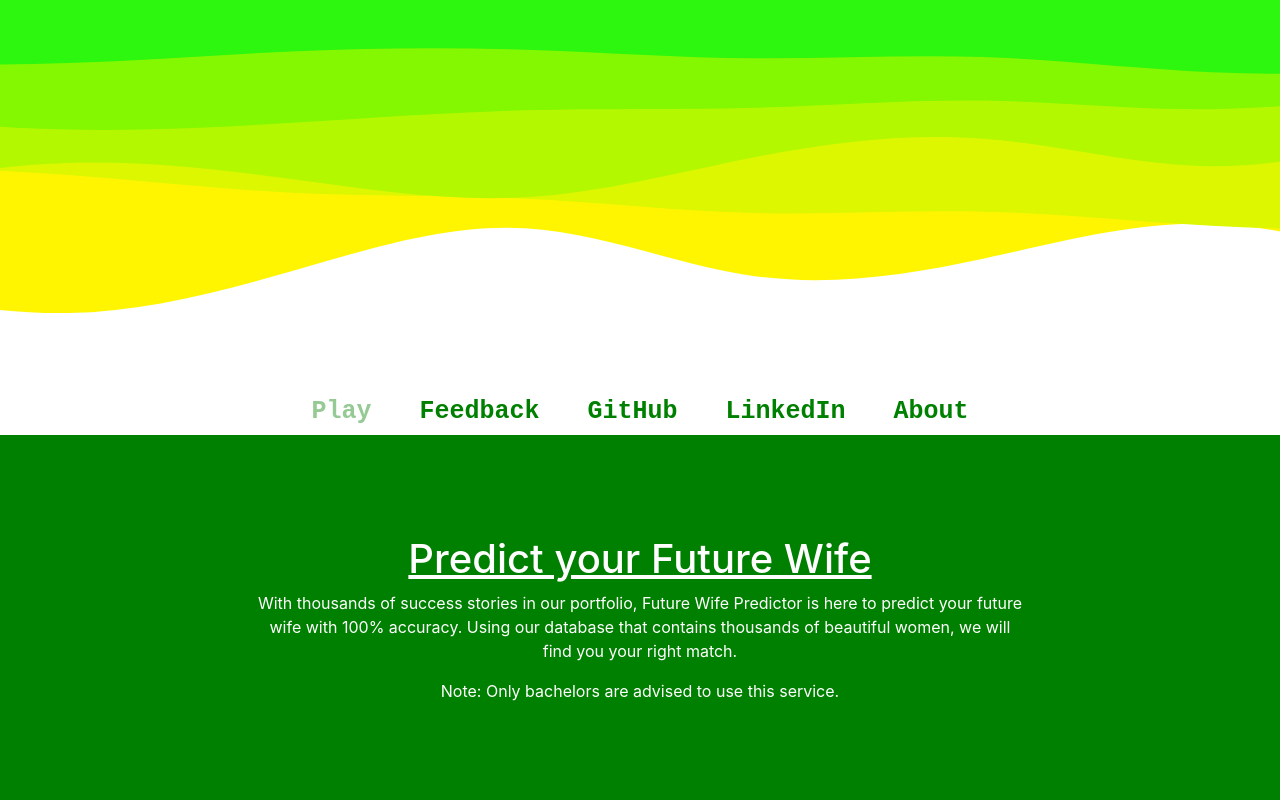
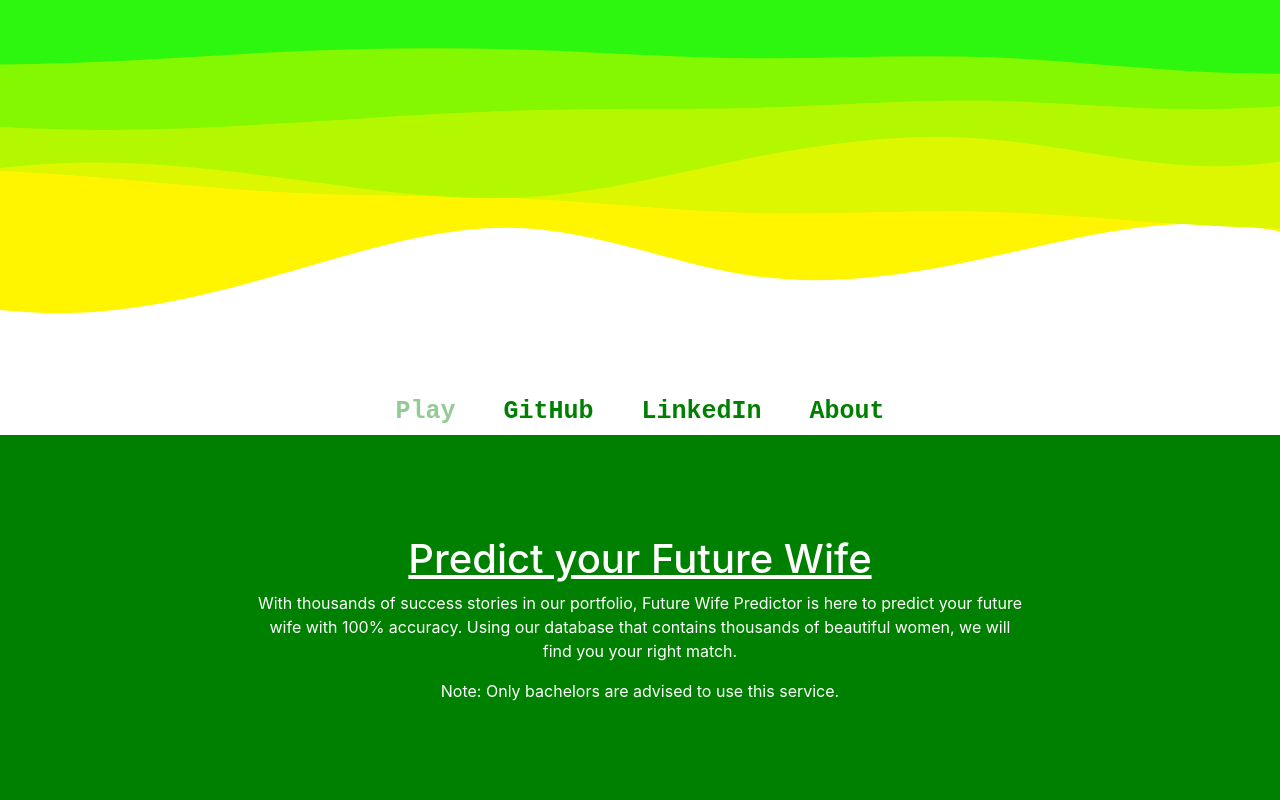
Before and after one commit to 1Shubham7/Wife-Predictor-v2, a React (Create React App) app: page / in a window 1280 px wide. Shown: the top 800 px of the page. Built offline with nearby package versions, Linux system fonts and the light colour scheme.

Commit message:
Update App.js

```diff
--- a/src/App.js
+++ b/src/App.js
@@ -22,7 +22,7 @@ function App() {
         <nav className="mainnav">
           <ul>
             <a
-              href={window.location.pathname === "/about" || "/contact" ? "/" : "#wifeplay"}
+              href={window.location.pathname === "/about" ? "/" : "#wifeplay"}
               style={{ color: "green" }}
             >
               <li
@@ -38,13 +38,6 @@ function App() {
               </li>
             </a>
 
-            <a
-              href="/contact"
-              target="_blank"
-              rel="noreferrer"
-            >
-              <li className="news">Feedback</li>
-            </a>
 
             <a
               href="https://github.com/1Shubham7"
@@ -70,7 +63,7 @@ function App() {
 
         <Routes>
           <Route path="/about" element={<About />} />
-          <Route path="/contact" element={<Contact />} />
+
           <Route
             path="/"
             element={
```
